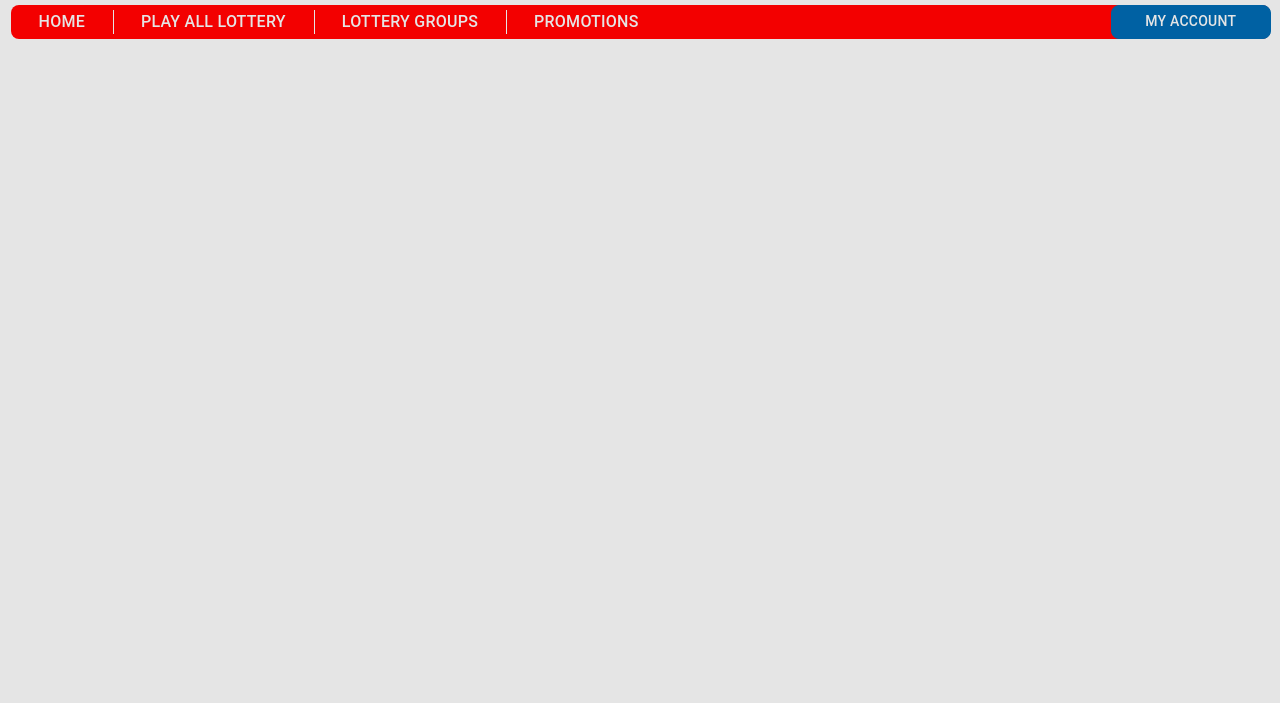
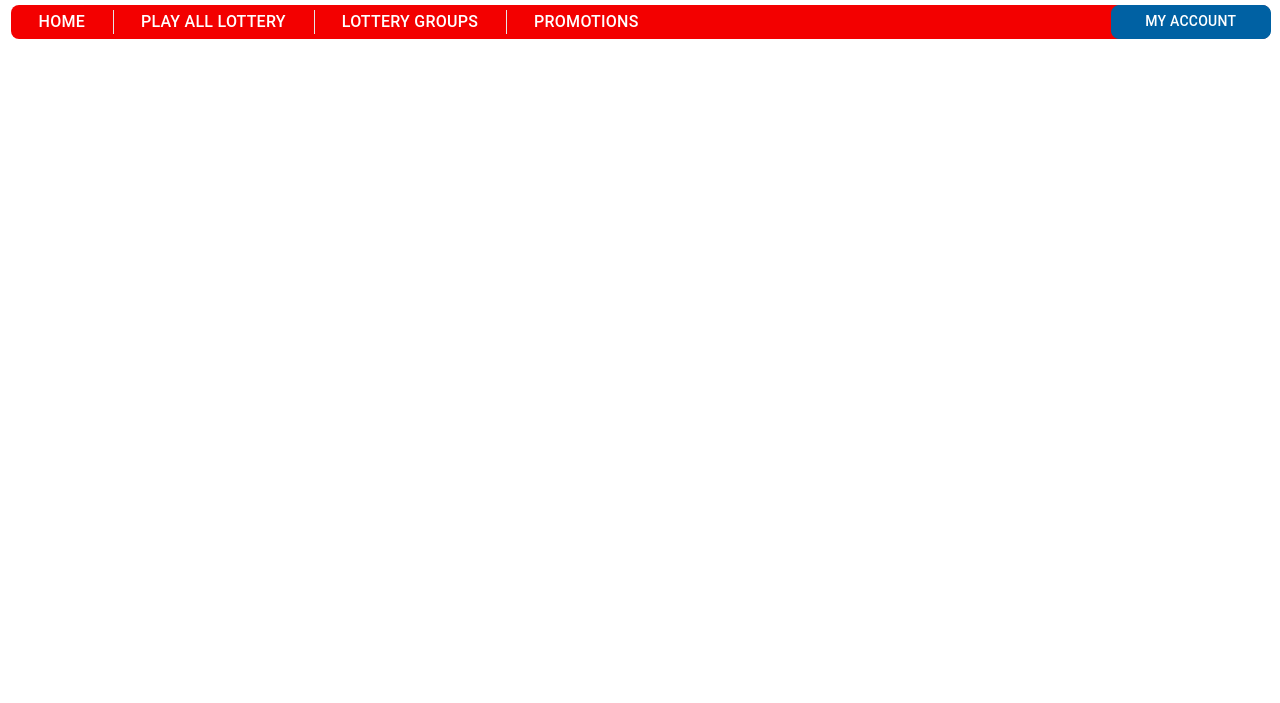
Before and after one commit to nicholasgmail/winners, a website: page docs/index.html in a window 1280 px wide. Shown: the part 97-800 px from the top of the page. Drawn offline with nearby package versions, Linux system fonts and the light colour scheme.

Commit message:
wite color

```diff
--- a/src/scss/_settings.scss
+++ b/src/scss/_settings.scss
@@ -6,7 +6,8 @@ $purple: #593F62;
 $green: #80C22A;
 $red: #F30000;
 $secondary: #5f5f5f;
-$white: #E5E5E5;
+$white: #fff;
+$light: #E5E5E5;
 
 
 $size: 14px;
```
Also changed, not shown: docs/assets/css/bootstrap.css, docs/assets/css/bootstrap.min.css.
